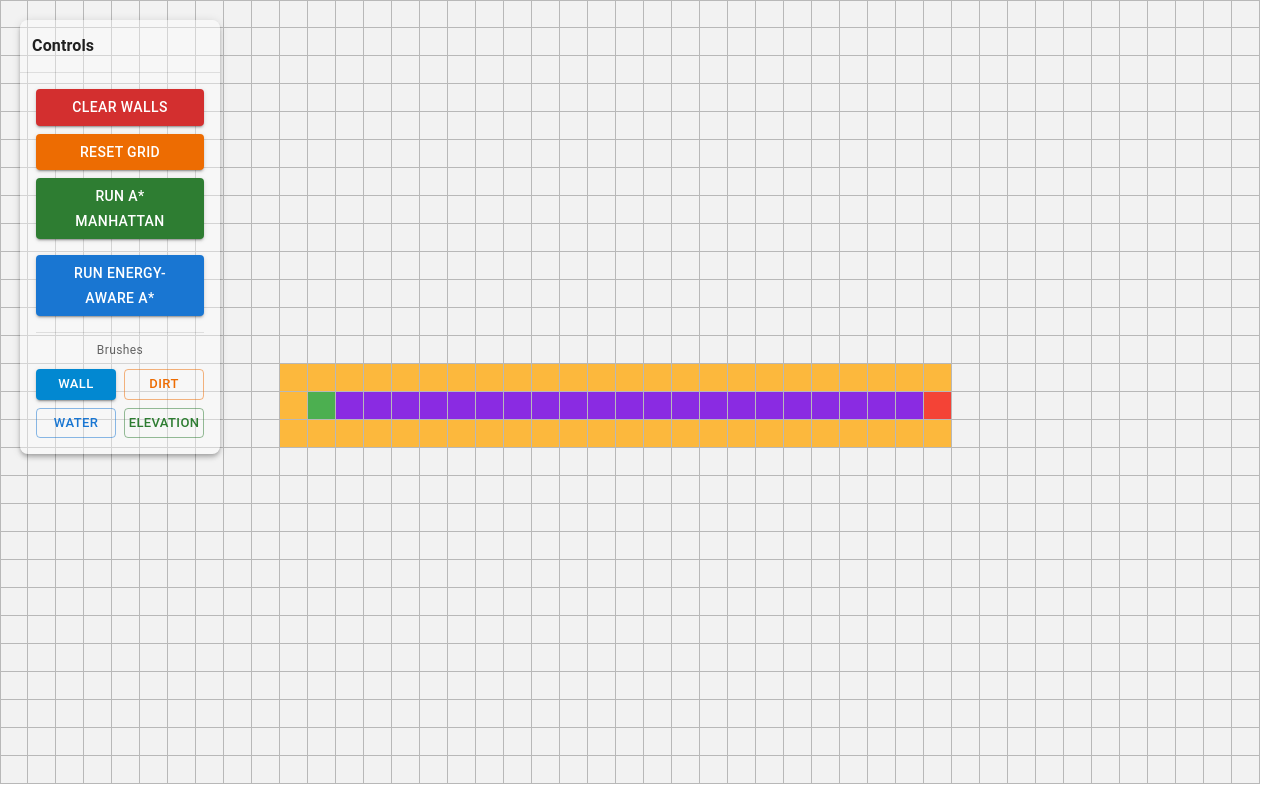
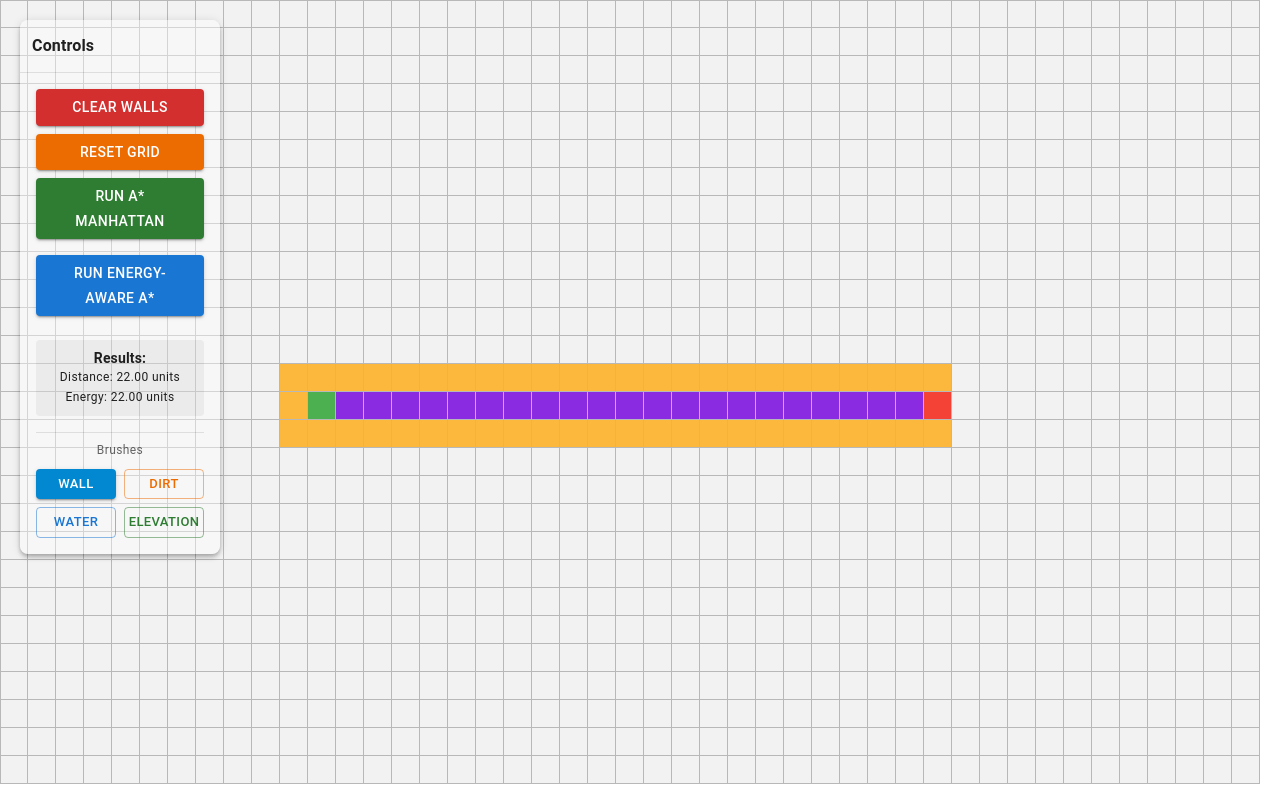
Before and after one commit to ruicchi/energy-aware-astar, a React (Vite) app: page / in a window 1280 px wide. Both pictures are taken after a click on the button "RUN ENERGY-AWARE A*". Built offline with nearby package versions, Linux system fonts and the light colour scheme; some icons are missing.

Commit message:
feat: added distance and energy in UI

```diff
--- a/src/algorithms/astar/astarManhattan.ts
+++ b/src/algorithms/astar/astarManhattan.ts
@@ -85,7 +85,12 @@ export const runAStarManhattan = (
 
     if (current.key === destinationNode) {
       const shortestPath = reconstructPath(current);
-      return { visitedNodesInOrder, shortestPath };
+      return {
+        visitedNodesInOrder,
+        shortestPath,
+        totalEnergy: current.g, // Energy is 1 per step
+        totalDistance: current.g
+      };
     }
 
     closedSet.add(current.key);
--- a/src/game/FloatingMenu.tsx
+++ b/src/game/FloatingMenu.tsx
@@ -14,6 +14,7 @@ type FloatingMenuProps = {
   onSelectBrush: (brush: BrushMode) => void;
   elevationValue: number;
   onElevationChange: (val: number) => void;
+  pathMetrics: { distance: number; energy: number } | null;
 };
 
 export const FloatingMenu = ({
@@ -25,6 +26,7 @@ export const FloatingMenu = ({
   onSelectBrush,
   elevationValue,
   onElevationChange,
+  pathMetrics,
 }: FloatingMenuProps) => {
   const [position, setPosition] = useState({ x: 20, y: 20 });
   const [isDragging, setIsDragging] = useState(false);
@@ -146,6 +148,21 @@ export const FloatingMenu = ({
             Run Energy-Aware A*
           </Button>
 
+          {/* Metrics Display */}
+          {pathMetrics && (
+            <Box sx={{ mt: 2, p: 1, backgroundColor: 'rgba(0,0,0,0.05)', borderRadius: 1 }}>
+              <Typography variant="body2" fontWeight="bold">
+                Results:
+              </Typography>
+              <Typography variant="caption" display="block">
+                Distance: {pathMetrics.distance.toFixed(2)} units
+              </Typography>
+              <Typography variant="caption" display="block">
+                Energy: {pathMetrics.energy.toFixed(2)} units
+              </Typography>
+            </Box>
+          )}
+
           <Box sx={{ mt: 1, borderTop: '1px solid rgba(0,0,0,0.1)', pt: 1 }}>
             <Typography variant="caption" color="textSecondary" sx={{ mb: 1, display: 'block' }}>
               Brushes
--- a/src/game/game.tsx
+++ b/src/game/game.tsx
@@ -13,6 +13,7 @@ import {
 const GameGrid = ({ cellSize = 28 }) => {
   const viewport = useViewport();
   const [elevationBrushValue, setElevationBrushValue] = useState<number>(5);
+  const [pathMetrics, setPathMetrics] = useState<{ distance: number; energy: number } | null>(null);
 
   //* Grid dimensions
   const cols = Math.floor(viewport.width / cellSize);
@@ -111,13 +112,14 @@ const GameGrid = ({ cellSize = 28 }) => {
 
   const visualizeAStar = () => {
     clearAnimations();
-    const { visitedNodesInOrder, shortestPath } = runAStarManhattan(
+    const { visitedNodesInOrder, shortestPath, totalEnergy, totalDistance } = runAStarManhattan(
       rows,
       cols,
       robotNode,
       destinationNode,
       wallNode,
     );
+    setPathMetrics({ distance: totalDistance, energy: totalEnergy });
     animateResult(visitedNodesInOrder, shortestPath, 'node-visited', 'node-open', 'node-shortest-path');
   };
 
@@ -136,7 +138,8 @@ const GameGrid = ({ cellSize = 28 }) => {
       turnPenalty: 2.0,
     };
 
-    const { visitedNodesInOrder, shortestPath } = runAStarEnergyAware(scenario);
+    const { visitedNodesInOrder, shortestPath, totalEnergy, totalDistance } = runAStarEnergyAware(scenario);
+    setPathMetrics({ distance: totalDistance, energy: totalEnergy });
     animateResult(visitedNodesInOrder, shortestPath, 'node-energy-visited', 'node-energy-open', 'node-energy-shortest-path');
   };
 
@@ -145,6 +148,7 @@ const GameGrid = ({ cellSize = 28 }) => {
     currentRunId.current += 1;
     clearAnimations();
     clearWalls();
+    setPathMetrics(null);
   };
 
   //* For caching grid from user inputs
@@ -179,6 +183,7 @@ const GameGrid = ({ cellSize = 28 }) => {
         onSelectBrush={setActiveBrush}
         elevationValue={elevationBrushValue}
         onElevationChange={setElevationBrushValue}
+        pathMetrics={pathMetrics}
       />
 
       {/* //* Render each cell into clickable Box cells */}
```
